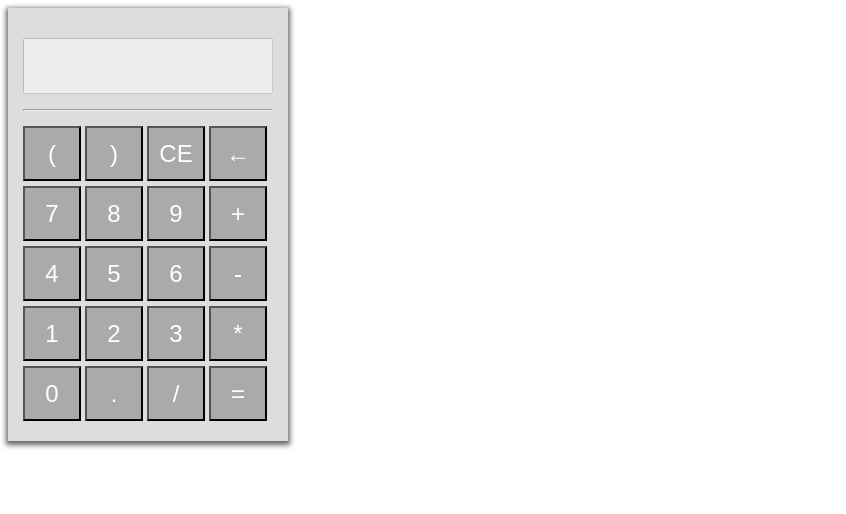
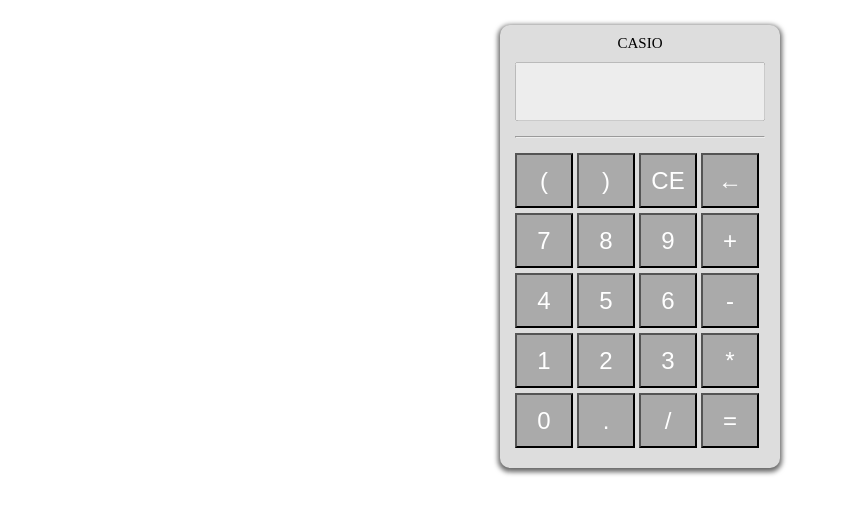
Before and after one commit to maxkolt/TMSDiplomWork, a plain HTML site: page index.html in a window 1280 px wide. Shown: the whole page, without its empty margins (0-846 px from the left). Drawn offline with Linux system fonts and the light colour scheme.

Commit message:
Дипломная работа для курсов TMS задание калькулятор.

```diff
--- a/css/main.css
+++ b/css/main.css
@@ -1,7 +1,12 @@
+*{
+    margin: 0 auto;
+}
 form {
     width: 250px;
+    margin-top: 25px;
+    border-radius: 10px;
     background: #ddd;
-    padding: 30px 15px 15px 15px;
+    padding: 10px 15px 15px 15px;
     -webkit-box-shadow: 0 2px 5px 2px rgba(0, 0, 0, .6);
     box-shadow: 0 2px 5px 2px rgba(0, 0, 0, .6);
 }
@@ -12,6 +17,7 @@ input[type="text"] {
     padding: 5px 5px;
     box-sizing: border-box;
     text-align: right;
+    font-family: 'Orbitron', sans-serif;
 }
 
 input[type="button"] {
@@ -26,3 +32,9 @@ input[type="button"] {
 hr {
     margin: 15px 0;
 }
+
+.brand {
+    text-align: center;
+    font-size: 15px;
+    margin-bottom: 10px;
+}
--- a/index.html
+++ b/index.html
@@ -2,19 +2,22 @@
 <html lang="en">
 <head>
     <meta charset="UTF-8">
+    <link href='http://fonts.googleapis.com/css?family=Orbitron' rel='stylesheet' type='text/css'>
     <link rel="stylesheet" href="css/main.css"/>
     <title>Calculator</title>
 </head>
 <body>
+<main>
     <form action="" name="calculator">
+        <p class="brand">CASIO</p>
         <input type="text" name="screen" disabled>
 
         <hr/>
 
         <input type="button" value="(" onclick="calculator.screen.value += '('">
         <input type="button" value=")" onclick="calculator.screen.value += ')'">
-    <input type="button" value="CE">
-    <input type="button" value="&larr;">
+        <input type="button" value="CE" onclick="calculator.screen.value = ''">
+        <input type="button" value="&larr;" onclick="calculator.screen.value = calculator.screen.value.slice(0, -1)">
 
         <br/>
 
@@ -43,8 +46,9 @@
         <input type="button" value="." onclick="calculator.screen.value += '.'">
         <input type="button" value="/" onclick="calculator.screen.value += '/'">
         <input type="button" value="=" onclick="calculator.screen.value = eval(calculator.screen.value)">
+    </form>
 
-</form>
+</main>
 <script src="js/script.js"></script>
 </body>
 </html>
```
Lines whose indentation alone changed are shown as unchanged.
